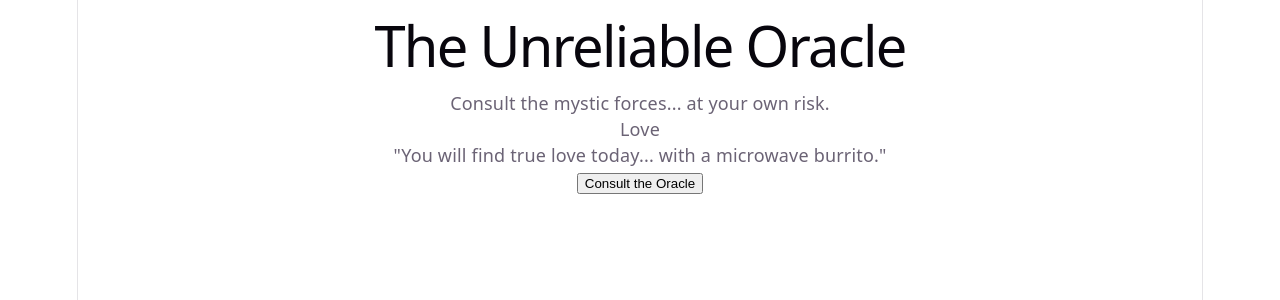
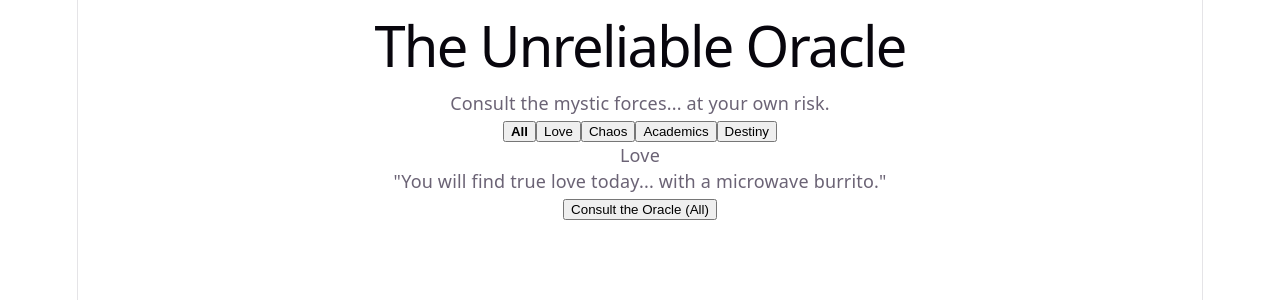
Before and after one commit to justmrnobody007-dotcom/react_practice, a React (Vite) app in the folder projectOne/: page / in a window 1280 px wide. Shown: the top 300 px of the page. Built offline with nearby package versions, Linux system fonts and the light colour scheme.

Commit message:
added options

```diff
--- a/projectOne/src/App.jsx
+++ b/projectOne/src/App.jsx
@@ -1,14 +1,36 @@
 import { useState } from 'react';
-import { FORTUNES } from "./fortune.js";
+import { FORTUNES } from './fortune';
+
+const CATEGORIES = ['All', 'Love', 'Chaos', 'Academics', 'Destiny'];
 
 function App() {
-  // 1. Initialize state with the first fortune in our array
+  // 1. Existing state for current fortune
   const [currentFortune, setCurrentFortune] = useState(FORTUNES[0]);
 
-  // 2. Function to pick a random fortune
+  // 2. New state for tracking the active category filter
+  const [selectedCategory, setSelectedCategory] = useState('All');
+
+  // 3. Filter fortunes based on selected category
+  const filteredFortunes = selectedCategory === 'All'
+    ? FORTUNES
+    : FORTUNES.filter(fortune => fortune.category === selectedCategory);
+
+  // 4. Pick random fortune from the FILTERED list
   function getRandomFortune() {
-    const randomIndex = Math.floor(Math.random() * FORTUNES.length);
-    setCurrentFortune(FORTUNES[randomIndex]);
+    const randomIndex = Math.floor(Math.random() * filteredFortunes.length);
+    setCurrentFortune(filteredFortunes[randomIndex]);
+  }
+
+  // 5. When user switches category, update category and optionally pick a fortune right away
+  function handleCategoryChange(category) {
+    setSelectedCategory(category);
+
+    const relevant = category === 'All'
+      ? FORTUNES
+      : FORTUNES.filter(fortune => fortune.category === category);
+
+    const randomIndex = Math.floor(Math.random() * relevant.length);
+    setCurrentFortune(relevant[randomIndex]);
   }
 
   return (
@@ -16,15 +38,30 @@ function App() {
       <h1>The Unreliable Oracle</h1>
       <p>Consult the mystic forces... at your own risk.</p>
 
-      {/* 3. Display current fortune card */}
+      {/* Category selector buttons */}
+      <div className="category-filters">
+        {CATEGORIES.map(category => (
+          <button
+            key={category}
+            onClick={() => handleCategoryChange(category)}
+            style={{
+              fontWeight: selectedCategory === category ? 'bold' : 'normal',
+            }}
+          >
+            {category}
+          </button>
+        ))}
+      </div>
+
+      {/* Fortune Display Card */}
       <div className="fortune-card">
         <span className="category-badge">{currentFortune.category}</span>
         <p className="fortune-text">"{currentFortune.text}"</p>
       </div>
 
-      {/* 4. Button to trigger the state update */}
+      {/* Consult button */}
       <button onClick={getRandomFortune}>
-        Consult the Oracle
+        Consult the Oracle ({selectedCategory})
       </button>
     </div>
   );
--- a/projectOne/src/fortune.js
+++ b/projectOne/src/fortune.js
@@ -22,11 +22,11 @@ export const FORTUNES = [
     {
         id: 5,
         text: "potty kroge aaj toh ^^",
-        category: "chaos",
+        category: "Chaos",
     },
     {
         id: 6,
         text: "u will finish your assignment today",
-        category: "academics",
+        category: "Academics",
     }
 ];
```
